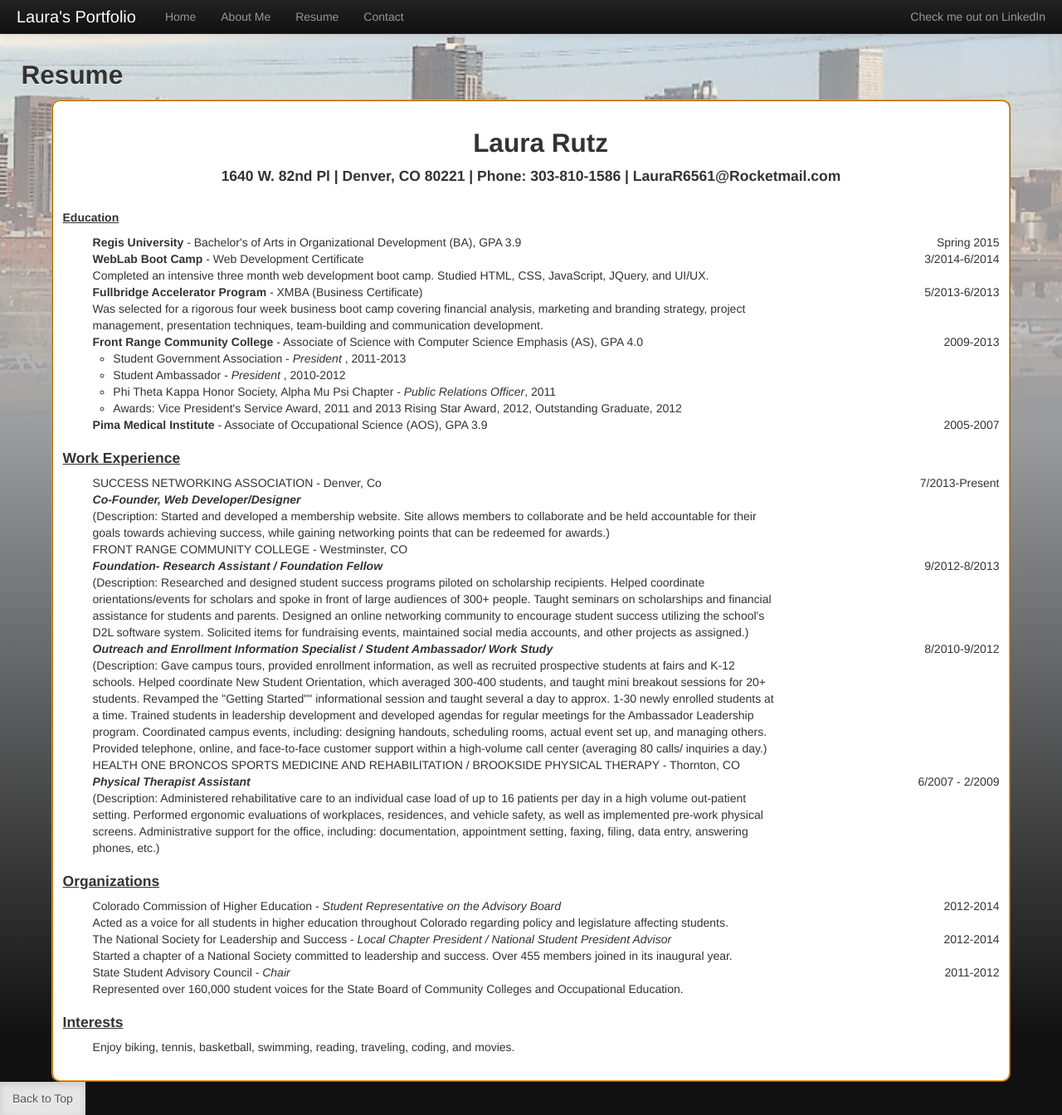
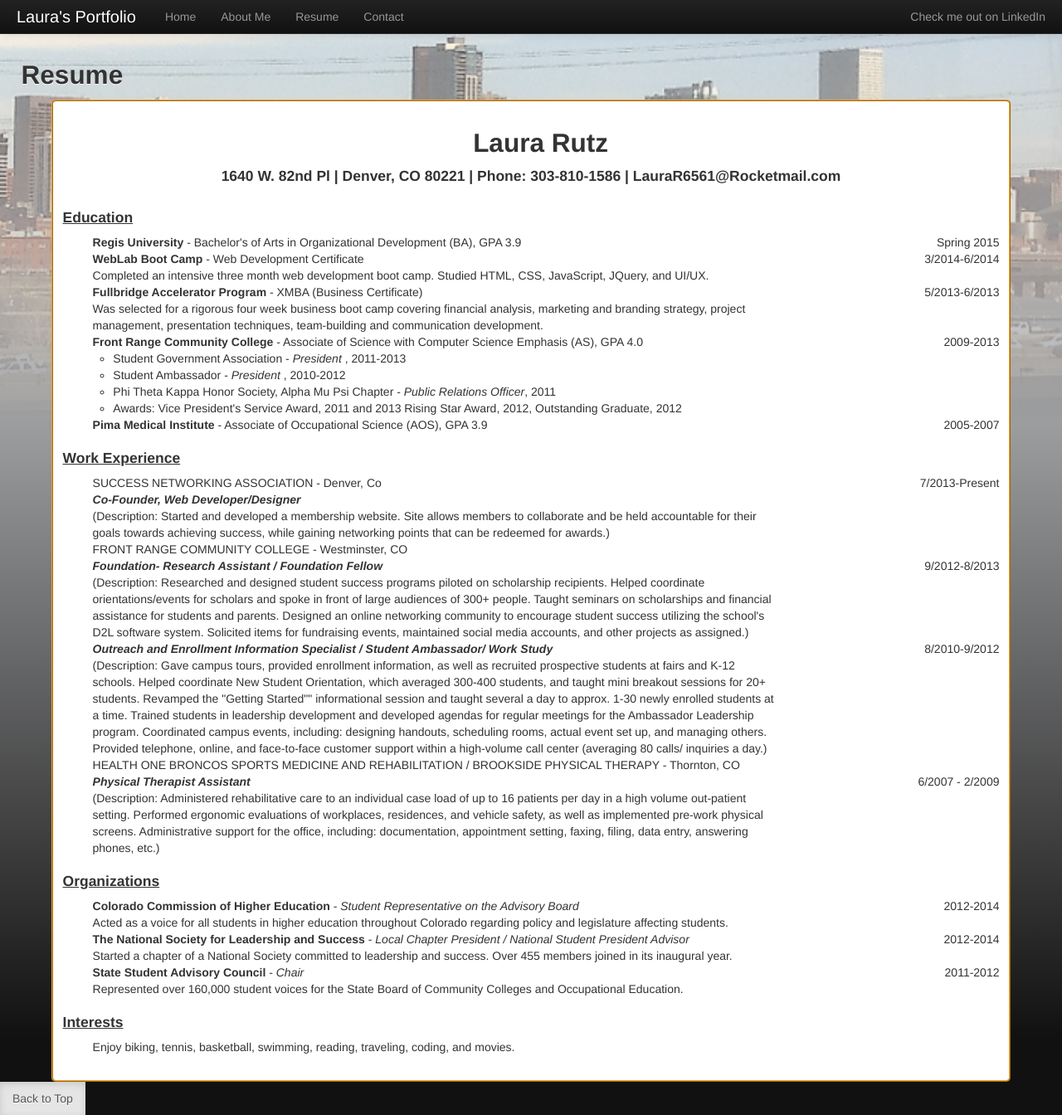
Before and after one commit to LauraR6561/Laurar6561.github.io, a Jekyll site: the page built from resume.html, in a window 1280 px wide and 1344 px high. Shown: the whole window at 83% size. Built offline with Jekyll 4.4.1, drawn with Linux system fonts in a browser that asks for light colours; Markdown is read by kramdown in place of the engine named in the settings.

Commit message:
resume css change

```diff
--- a/css/template.css
+++ b/css/template.css
@@ -62,7 +62,7 @@ body{
     width:90%;
     margin:0px auto;
     background-color: #FFFFFF;
-    border-radius: 10px;
+    border-radius: 5px;
     border:2px ridge #F1A023;
     padding: 20px 0px;
 }
--- a/resume.html
+++ b/resume.html
@@ -7,7 +7,7 @@ title: "Laura Rutz"
     <div id="resume">
     <h2 class="textcenter"><strong>Laura Rutz</strong></h2>
     <h4 class="textcenter">1640 W. 82nd Pl | Denver, CO 80221 | Phone: 303-810-1586 | LauraR6561@Rocketmail.com </h4>
-    <h5 class="resumetitle">Education</h5>
+    <h4 class="resumetitle">Education</h4>
 
     <ul class="resumelist">
         <li class="resumecontent"><strong>Regis University </strong>- Bachelor's of Arts in Organizational Development (BA), GPA 3.9</li>
@@ -63,17 +63,17 @@ title: "Laura Rutz"
     </ul>
     <h4 class="resumetitle">Organizations</h4>
     <ul class="resumelist">
-    <li class="resumecontent">Colorado Commission of Higher Education -<em> Student Representative on the Advisory Board</em></li>
+    <li class="resumecontent"><strong>Colorado Commission of Higher Education</strong> -<em> Student Representative on the Advisory Board</em></li>
     <li class="resumedate">2012-2014</li>
     <li class="resumecontent">Acted as a voice for all students in higher education throughout Colorado regarding policy and legislature affecting students.</li>
     </ul>
     <ul class="resumelist">
-        <li class="resumecontent">The National Society for Leadership and Success -<em> Local Chapter President / National Student President Advisor</em> </li>
+        <li class="resumecontent"><strong>The National Society for Leadership and Success</strong> -<em> Local Chapter President / National Student President Advisor</em> </li>
         <li class="resumedate">2012-2014</li>
         <li class="resumecontent">Started a chapter of a National Society committed to leadership and success. Over 455 members joined in its inaugural year.</li>
     </ul>
     <ul class="resumelist">
-        <li class="resumecontent">State Student Advisory Council -<em> Chair</em></li>
+        <li class="resumecontent"><strong>State Student Advisory Council</strong> -<em> Chair</em></li>
         <li class="resumedate">2011-2012</li>
         <li class="resumecontent">Represented over 160,000 student voices for the State Board of Community Colleges and Occupational Education.</li></ul>
     <h4 class="resumetitle">Interests</h4>
```
